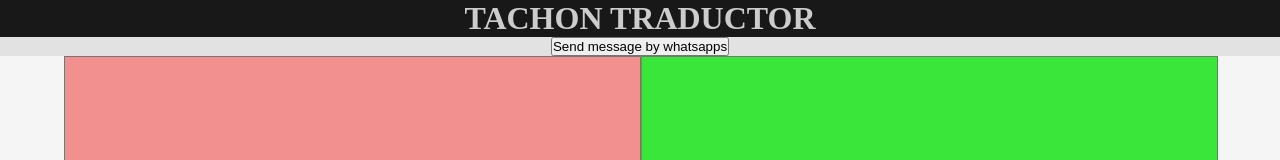
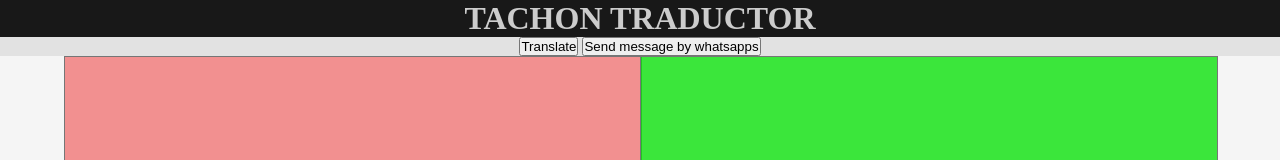
Before and after one commit to eraudotachon/traductor, a plain HTML site: page index.html in a window 1280 px wide. Shown: the top 160 px of the page. Drawn offline with Linux system fonts and the light colour scheme.

Commit message:
Update index.html

```diff
--- a/index.html
+++ b/index.html
@@ -14,6 +14,7 @@
   <script src="app.js"></script>
 
   <div id="Buttons">
+    <button onclick="translate()">Translate</button>
   <button onclick="sendwhatsapps()">Send message by whatsapps</button>
   </div>
 
```
